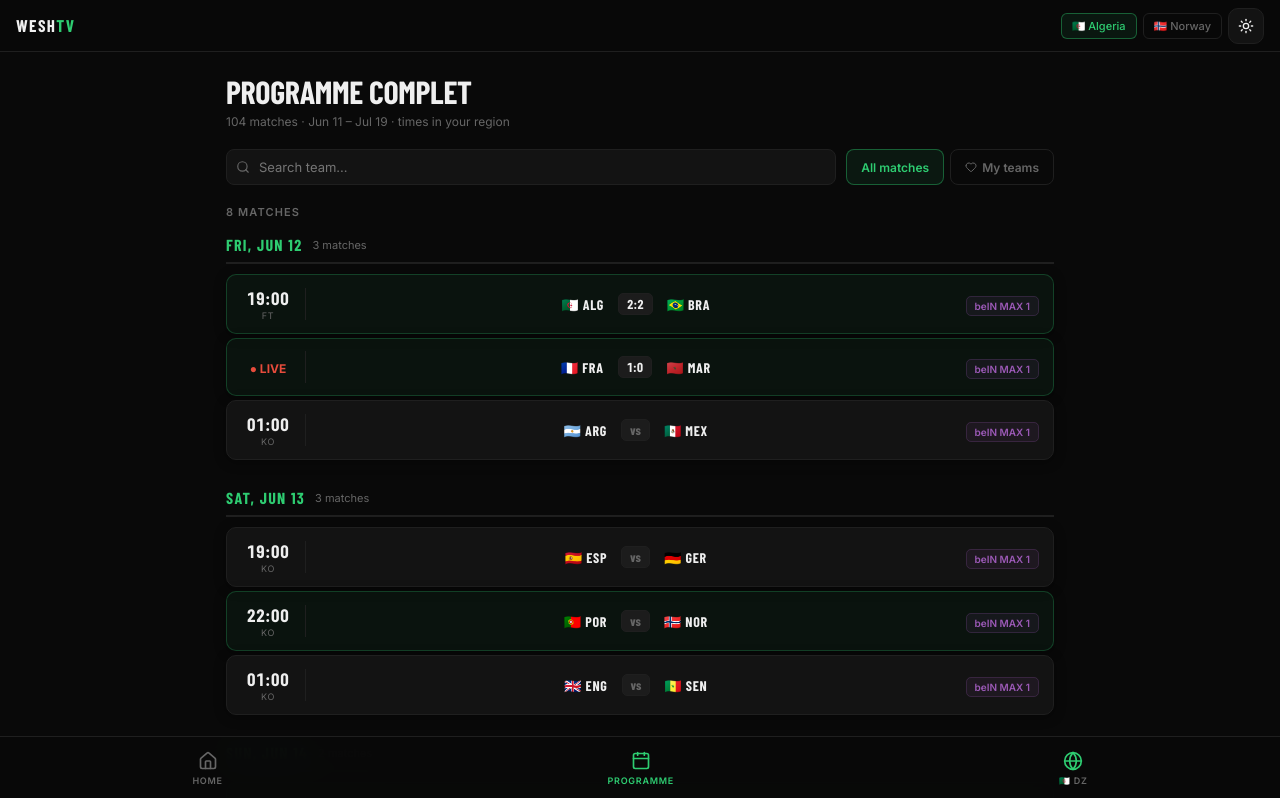
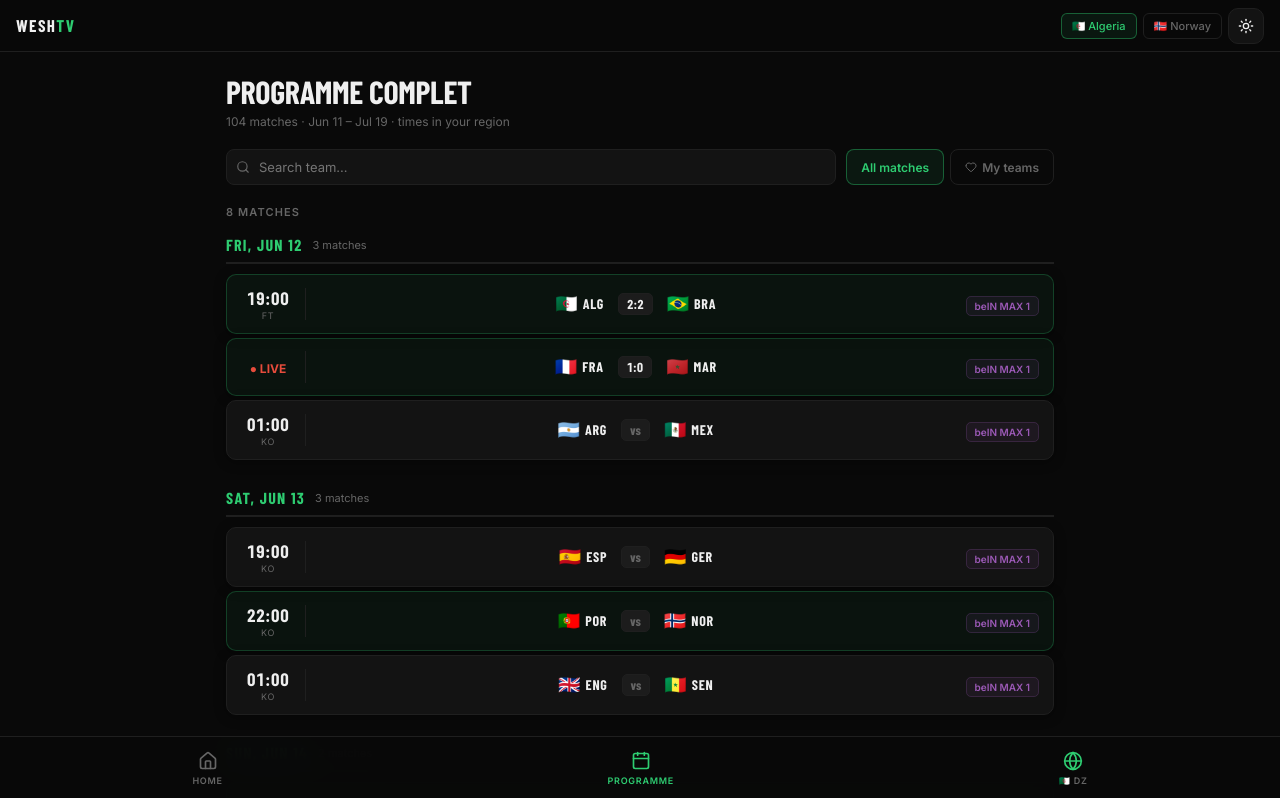
Before and after one commit to lacdart2/weshtv, a Next.js app: page /schedule in a window 1280 px wide. Shown: the top 798 px of the page. Built offline with nearby package versions, Linux system fonts and the light colour scheme; no server answers; a web font is replaced by a local one.

Commit message:
Fix team flag size and alignment in schedule cards and match detail hero

```diff
--- a/app/schedule/page.tsx
+++ b/app/schedule/page.tsx
@@ -51,13 +51,26 @@
     if (!code) return <span style={{ color: 'var(--text-muted)', fontSize: 13 }}>TBD</span>
     const flag = getTeamFlag(code)
     return (
-        <span style={{ display: 'flex', alignItems: 'center', gap: 4, minWidth: 0, overflow: 'hidden' }}>
-            {flag && <span style={{ fontSize: 14, flexShrink: 0 }}>{flag}</span>}
+        <span style={{
+            display: 'inline-flex', alignItems: 'center',
+            gap: 5, minWidth: 0, overflow: 'hidden',
+            lineHeight: 1,
+        }}>
+            {flag && (
+                <span style={{
+                    fontSize: 18, flexShrink: 0,
+                    display: 'inline-flex', alignItems: 'center',
+                    lineHeight: 1,
+                }}>
+                    {flag}
+                </span>
+            )}
             <span style={{
                 fontSize: 14, fontWeight: 800,
                 textTransform: 'uppercase', letterSpacing: '0.05em',
                 color: 'var(--text)', fontFamily: 'var(--font-barlow)',
                 overflow: 'hidden', textOverflow: 'ellipsis', whiteSpace: 'nowrap',
+                lineHeight: 1,
             }}>
                 {code}
             </span>
```
Also changed, not shown: app/match/[id]/page.tsx (+36 -42 lines).
